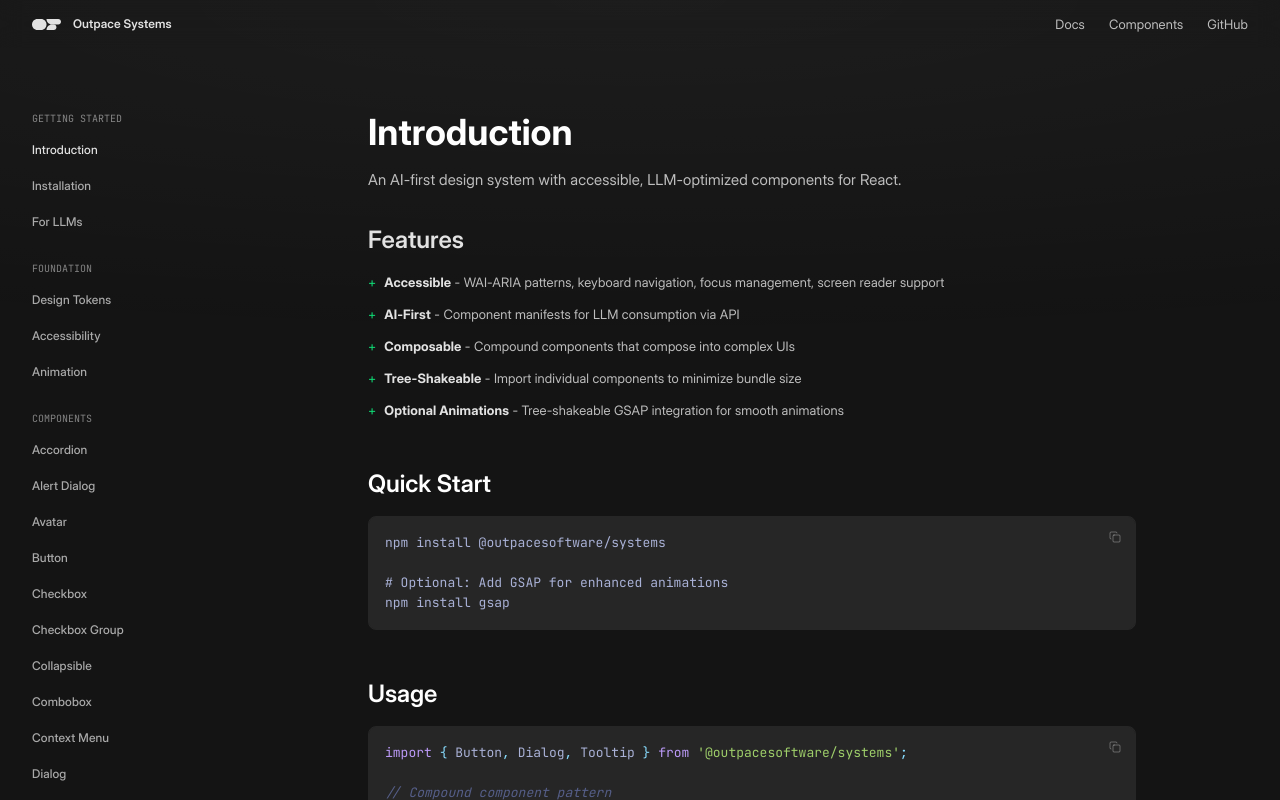
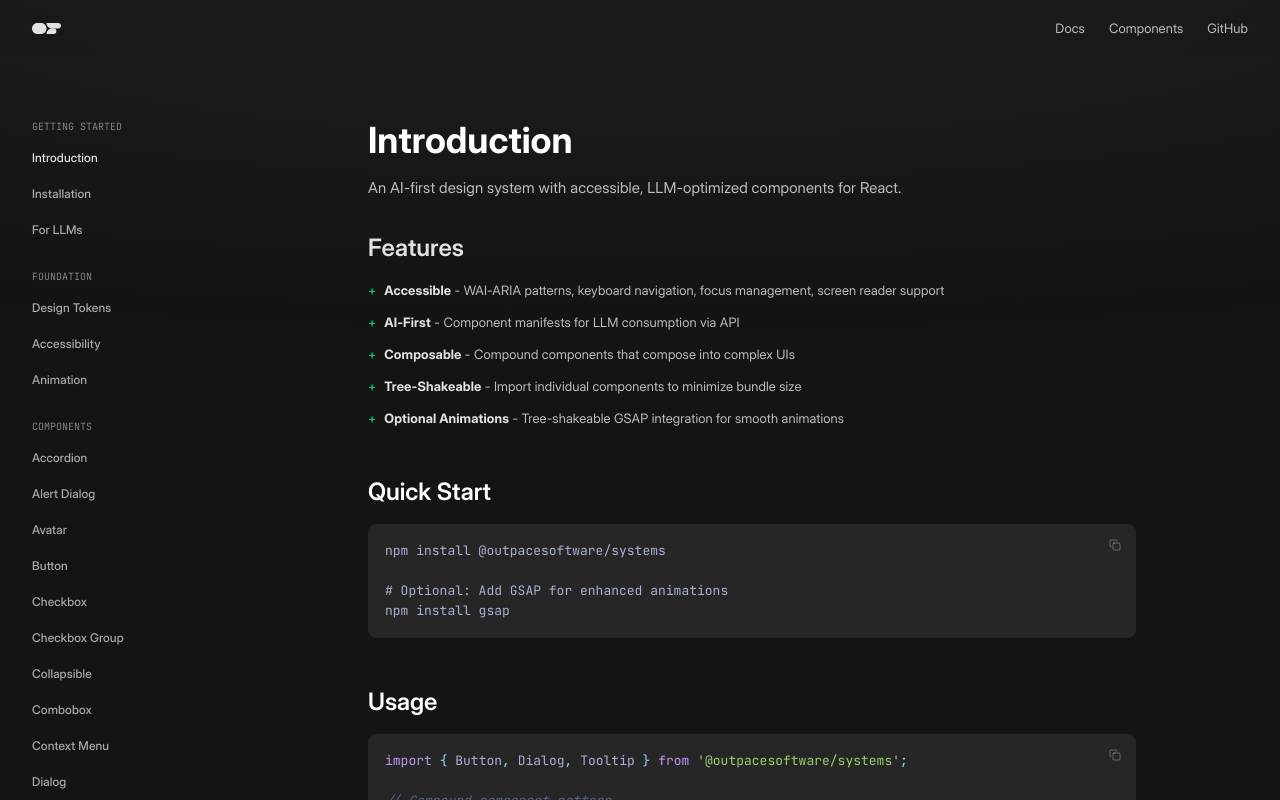
Before and after one commit to outpacesoftware/systems, a Next.js app: page /docs in a window 1280 px wide. Shown: the top 800 px of the page. Built offline with nearby package versions, Linux system fonts and the light colour scheme.

Commit message:
style: remove title, change header height to 56px

```diff
--- a/components/docs/Header.tsx
+++ b/components/docs/Header.tsx
@@ -70,7 +70,7 @@ interface HeaderProps {
 
 export function Header({ mobileMenuOpen, onMobileMenuToggle }: HeaderProps) {
 	return (
-		<header className="h-12 sticky top-0 backdrop-blur-md z-50 px-8">
+		<header className="h-14 sticky top-0 backdrop-blur-md z-50 px-8">
 			<div className="h-full flex items-center justify-between">
 				<div className="flex items-center gap-3">
 					<button
@@ -81,11 +81,8 @@ export function Header({ mobileMenuOpen, onMobileMenuToggle }: HeaderProps) {
 					>
 						{mobileMenuOpen ? <CloseIcon /> : <MenuIcon />}
 					</button>
-					<Link href="/" className="flex items-center gap-3">
+					<Link href="/" className="flex items-center">
 						<Logo />
-						<span className="text-[12px] leading-5 font-semibold text-white/88 tracking-[0.12px]">
-							Outpace Systems
-						</span>
 					</Link>
 				</div>
 
--- a/components/docs/Sidebar.tsx
+++ b/components/docs/Sidebar.tsx
@@ -93,9 +93,9 @@ export function Sidebar({ mobileOpen, onClose }: SidebarProps) {
 			{/* Sidebar */}
 			<aside
 				className={`
-          fixed lg:sticky top-12 left-0 z-40
+          fixed lg:sticky top-14 left-0 z-40
           w-64 lg:w-56 shrink-0
-          h-[calc(100vh-3rem)]
+          h-[calc(100vh-3.5rem)]
           bg-transparent
           overflow-y-auto px-8 scrollbar-none
           transform transition-transform duration-200 ease-out
```
